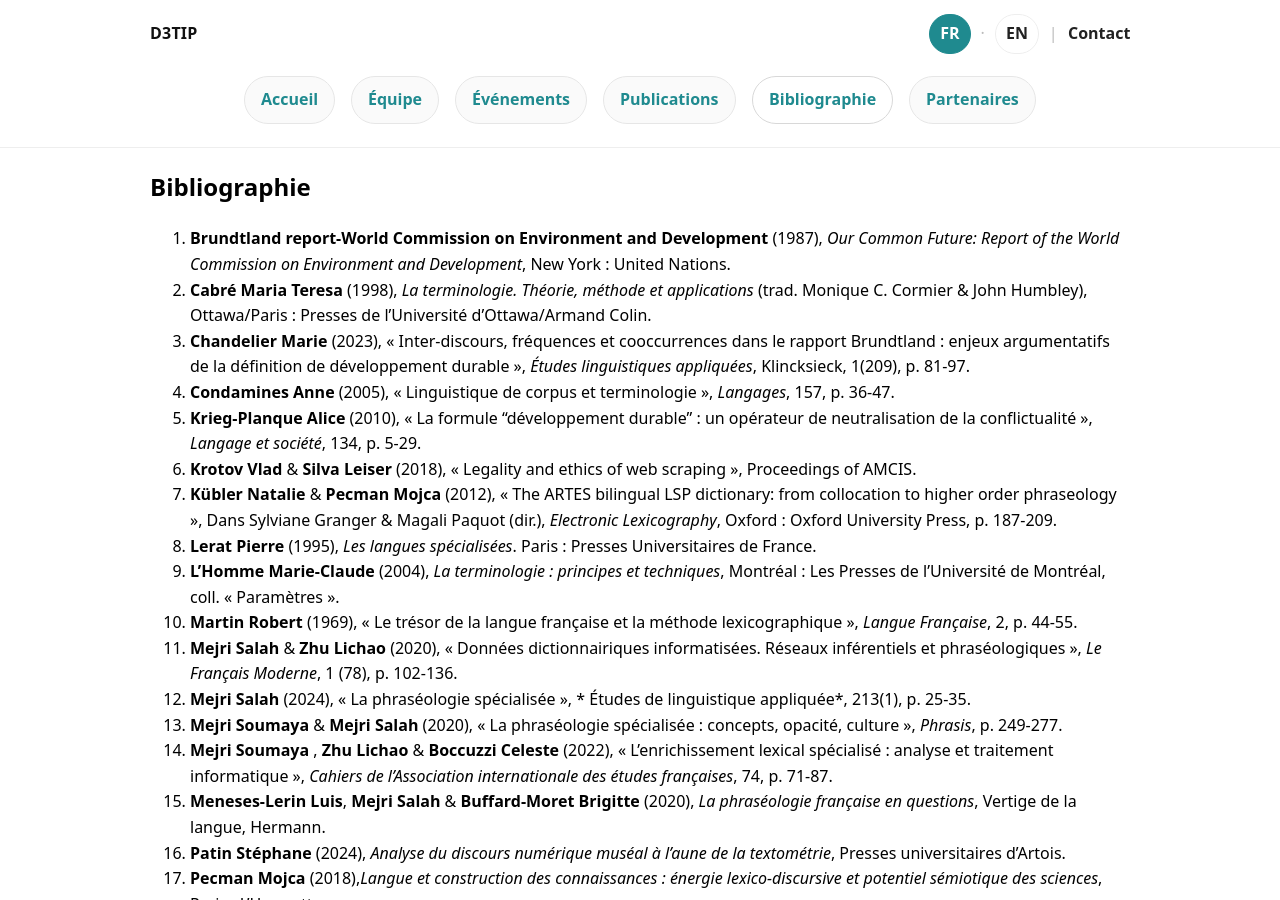
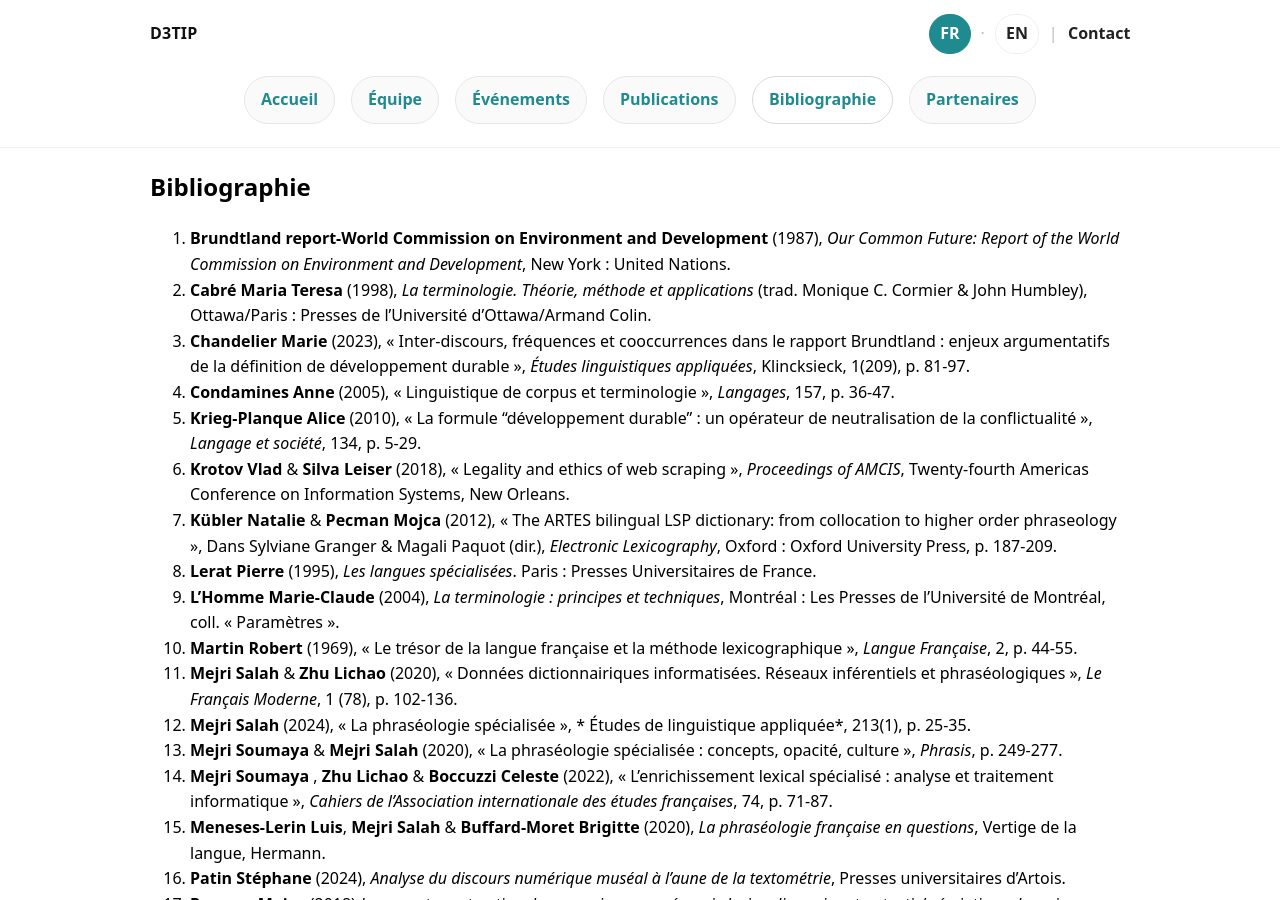
Before and after one commit to d3tip-phc-utique/d3tip-phc-utique.github.io, a Jekyll site: the page built from fr/bibliography.md, in a window 1280 px wide and 900 px high. Built offline with Jekyll 4.4.1, drawn with Linux system fonts in a browser that asks for light colours.

Commit message:
Update bibliography.md

```diff
--- a/fr/bibliography.md
+++ b/fr/bibliography.md
@@ -13,7 +13,7 @@ permalink: /fr/bibliography/
 3. **Chandelier Marie** (2023), « Inter-discours, fréquences et cooccurrences dans le rapport Brundtland : enjeux argumentatifs de la définition de développement durable », *Études linguistiques appliquées*, Klincksieck, 1(209), p. 81-97.
 4. **Condamines Anne** (2005), « Linguistique de corpus et terminologie », *Langages*, 157, p. 36-47.
 5. **Krieg-Planque Alice** (2010), « La formule "développement durable" : un opérateur de neutralisation de la conflictualité », *Langage et société*, 134, p. 5-29.
-6. **Krotov Vlad** & **Silva Leiser** (2018), « Legality and ethics of web scraping », Proceedings of AMCIS.
+6. **Krotov Vlad** & **Silva Leiser** (2018), « Legality and ethics of web scraping », *Proceedings of AMCIS*, Twenty-fourth Americas Conference on Information Systems, New Orleans.
 7. **Kübler Natalie** & **Pecman Mojca** (2012), « The ARTES bilingual LSP dictionary: from collocation to higher order phraseology », Dans Sylviane Granger & Magali Paquot (dir.), *Electronic Lexicography*, Oxford : Oxford University Press, p. 187-209.
 8. **Lerat Pierre** (1995), *Les langues spécialisées*. Paris : Presses Universitaires de France.
 9. **L'Homme Marie-Claude** (2004), *La terminologie : principes et techniques*, Montréal : Les Presses de l'Université de Montréal, coll. « Paramètres ».
```
